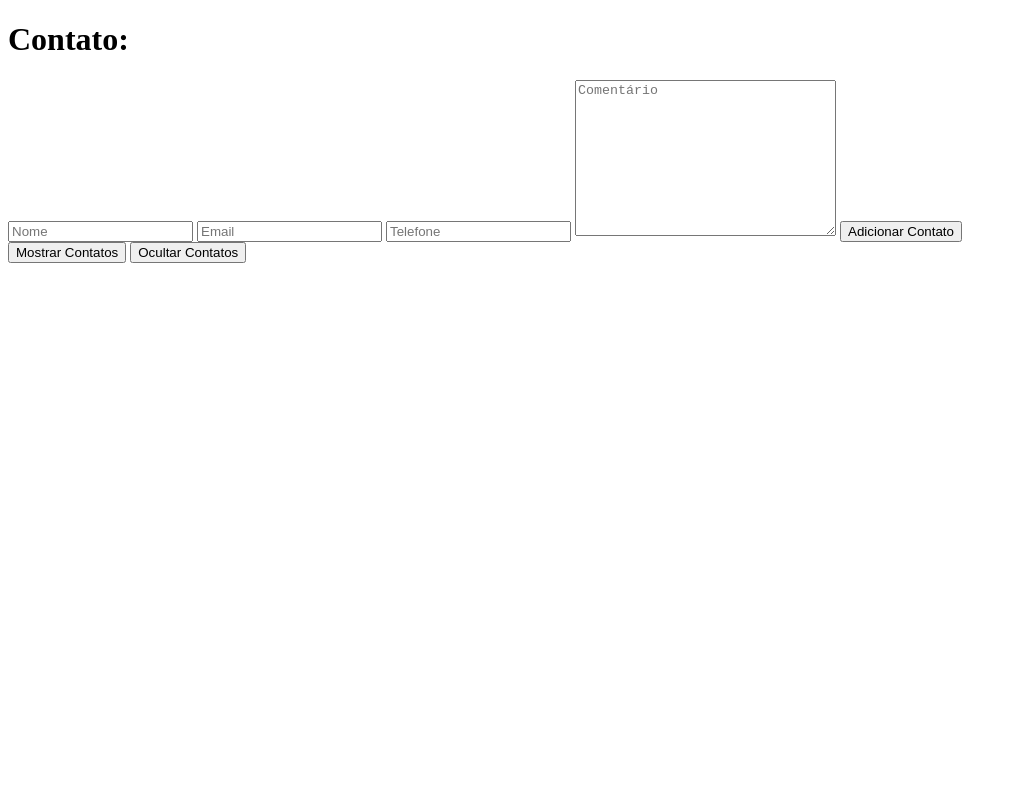
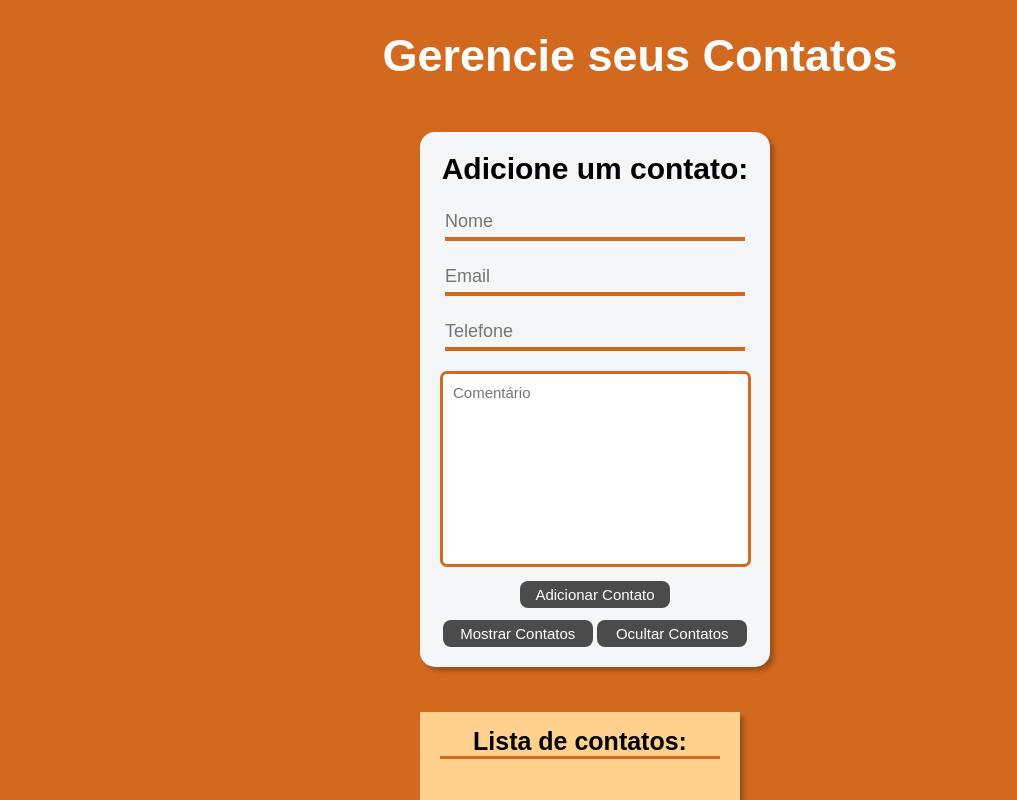
Before and after one commit to jjlia777/Contatos, a plain HTML site: page index.html in a window 1280 px wide. Shown: the top 800 px of the page, without its empty margins (0-1017 px from the left). Drawn offline with Linux system fonts and the light colour scheme; a web font is replaced by a local one.

Commit message:
Add files via upload

```diff
--- a/index.html
+++ b/index.html
@@ -3,11 +3,15 @@
 <head>
     <meta charset="UTF-8">
     <meta name="viewport" content="width=device-width, initial-scale=1.0">
-    <title>Document</title>
+    <title>Gerenciador de Contato</title>
     <link rel="stylesheet" href="style.css">
 </head>
 <body>
-    <h1>Contato: </h1>
+    <div class="container">
+        <h1 class="tit">Gerencie seus Contatos</h1>
+        <div class="tudo">
+        <div class="contato">
+            <h2>Adicione um contato:</h1>
 
             <form id="contato-form">
                 <input type="text" id="nome" placeholder="Nome" required>
@@ -21,7 +25,17 @@
                 <button id="mostrar-contatos">Mostrar Contatos</button>
                 <button id="ocultar-contatos">Ocultar Contatos</button>
             </div>
+
+        </div>
+
+        <div class="lista">
+            <h1>Lista de contatos:</h1>
+
             <ul id="contato-lista"></ul>
+        </div>
+        </div>
+    </div>
+
 
 
     <script src="main.js"></script>
--- a/style.css
+++ b/style.css
@@ -0,0 +1,131 @@
+@import url('https://fonts.googleapis.com/css2?family=Rethink+Sans:ital,wght@0,400;0,500;0,600;1,400&display=swap');
+
+* {
+    border: 0;
+    margin: 0;
+    padding: 0;
+    box-sizing: border-box;
+}
+
+body {
+    background-color: chocolate;
+    font-family: 'Rethink Sans', sans-serif;
+}
+
+.container {
+    display: flex;
+    flex-direction: column;
+    justify-content: center;
+    /* text-align: center; */
+    margin: 30px 200px;
+}
+
+.contato {
+    display: flex;
+    flex-direction: column;
+    background-color: rgb(244, 246, 248);
+    margin-top: 50px;
+    width: 350px;
+    height: auto;
+    padding: 20px 20px;
+    border-radius: 15px;
+    box-shadow: 4px 4px 4px 0px rgba(0, 0, 0, 0.25);
+}
+
+.tudo {
+    display: flex;
+    flex-wrap: wrap;
+    align-items: center;
+    margin-left: 220px;
+}
+
+.lista {
+    margin-top: 45px;
+    background-color: rgb(255, 209, 141);
+    width: 320px;
+    height: 515px;
+    padding: 15px 20px;
+    box-shadow: 4px 4px 4px 0px rgba(0, 0, 0, 0.25);
+}
+
+.lista h1 {
+    border-bottom: chocolate 3px solid;
+    text-align: center;
+    color: rgb(0, 0, 0);
+    font-size: 25px;
+    font-weight: 800;
+}
+
+.tit {
+    text-align: center;
+    color: white;
+    font-size: 45px;
+    font-weight: 800;
+}
+
+.contato h2 {
+    text-align: center;
+    font-size: 30px;
+    margin-bottom: 20px;
+}
+
+input {
+    font: 500 18px 'Rethink Sans', sans-serif;
+    height: 35px;
+    width: 300px;
+    margin-bottom: 20px;
+    border-bottom: chocolate 4px solid;
+    background-color: transparent;
+    color: black;
+    outline: 0;
+}
+
+textarea {
+    font: 500 15px 'Rethink Sans', sans-serif;
+    resize: none;
+    border: chocolate 3px solid;
+    outline: 0;
+    padding: 10px 10px;
+    border-radius: 7px;
+}
+
+button {
+    font: 500 15px 'Rethink Sans', sans-serif;
+    background-color: rgb(75, 75, 75);
+    width: 150px;
+    padding: 5px 4px;
+    height: auto;
+    border-radius: 8px;
+    color: white;
+}
+
+#contato-form{
+    text-align: center;
+}
+
+#contato-form button {
+    margin-top: 10px;
+}
+
+.botoes {
+    margin-top: 12px;
+    text-align: center;
+}
+
+button:hover {
+    cursor: pointer;
+    background-color: rgb(223, 114, 36);
+    transition: 0.3s;
+}
+
+ul{
+    font: 500 16px 'Rethink Sans', sans-serif;
+    list-style: none;
+    margin-top: 20px;
+}
+
+li{
+    text-align:center;
+    margin-top: 15px;
+    border-bottom: rgb(0, 0, 0) 2px solid;
+}
```
Lines whose indentation alone changed are shown as unchanged.
